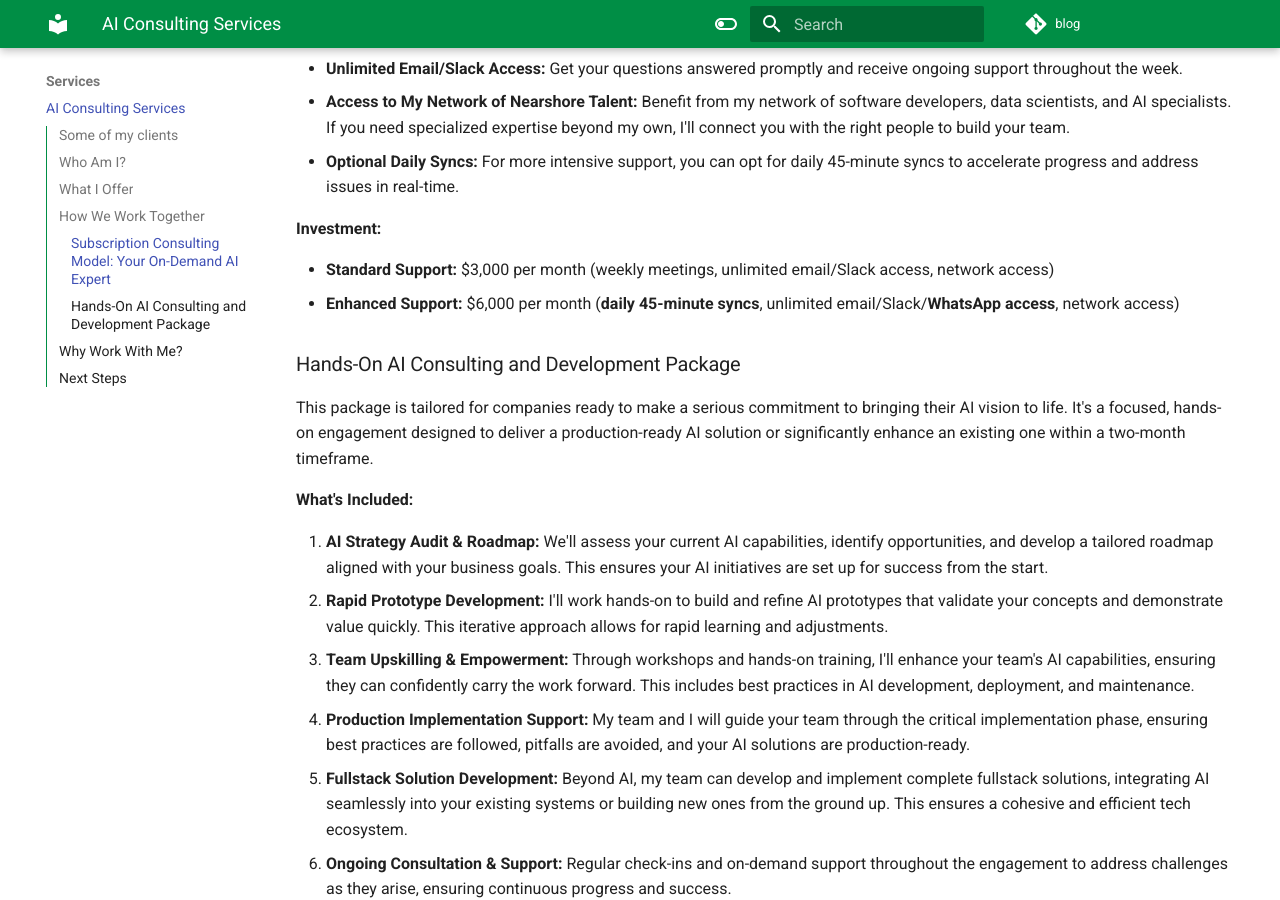
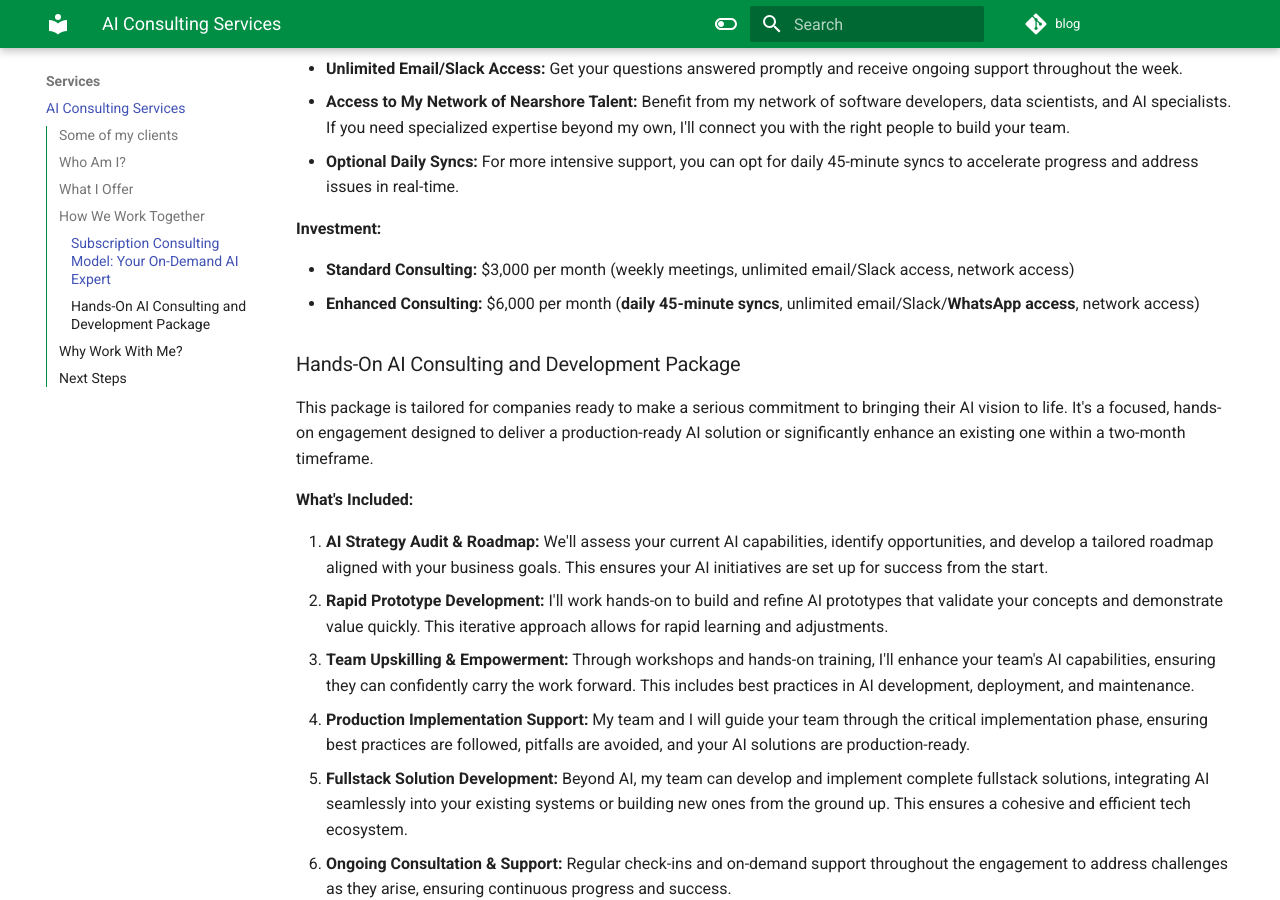
Before and after one commit to mesax1/blog, an MkDocs documentation site: the page built from docs/services.md, in a window 1280 px wide and 900 px high, scrolled down 2631 px. Built offline with MkDocs 1.6.1 and Material for MkDocs 9.7.7, drawn with Linux system fonts in a browser that asks for light colours; comment, search, counter and statistics services are not loaded.

Commit message:
Changed Support wording for Consulting in Services

```diff
--- a/docs/services.md
+++ b/docs/services.md
@@ -77,8 +77,8 @@ This model is ideal for companies seeking continuous support, strategic advice,
 
 **Investment:**
 
-*   **Standard Support:** $3,000 per month (weekly meetings, unlimited email/Slack access, network access)
-*   **Enhanced Support:** $6,000 per month (**daily 45-minute syncs**, unlimited email/Slack/**WhatsApp access**, network access)
+*   **Standard Consulting:** $3,000 per month (weekly meetings, unlimited email/Slack access, network access)
+*   **Enhanced Consulting:** $6,000 per month (**daily 45-minute syncs**, unlimited email/Slack/**WhatsApp access**, network access)
 
 ### Hands-On AI Consulting and Development Package
 
```
